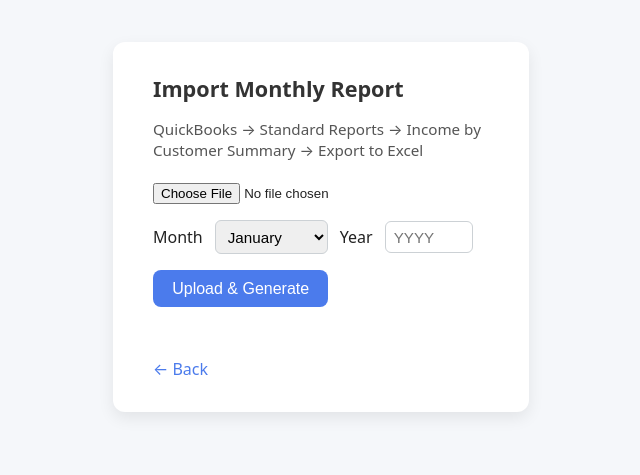
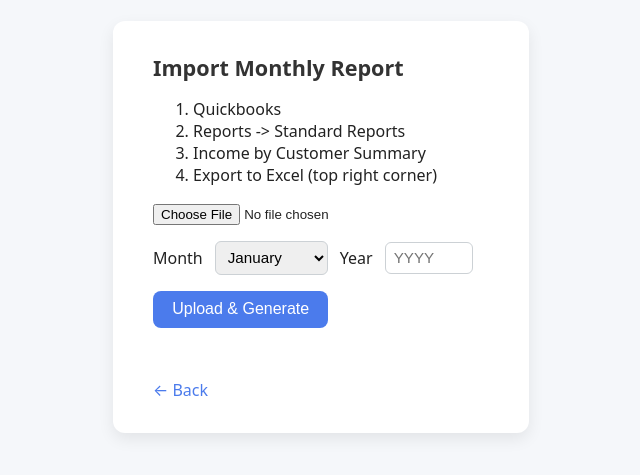
Before and after one commit to kawhileonard23/CommissionCalc, a website with bundled scripts: page public/pages/import.html in a window 1280 px wide. Shown: the part 173-648 px from the top of the page, without its empty margins (319-959 px from the left). Built offline with nearby package versions, Linux system fonts and the light colour scheme; a script that the page names is missing.

Commit message:
made instructions clearer

```diff
--- a/public/pages/import.html
+++ b/public/pages/import.html
@@ -10,7 +10,12 @@
   <!-- Everything lives inside a styled card -->
   <div id="card">
     <h1>Import Monthly Report</h1>
-    <h3>QuickBooks → Standard Reports → Income by Customer Summary → Export to Excel</h3>
+    <ol>
+      <li>Quickbooks</li>
+      <li>Reports -> Standard Reports</li>
+      <li>Income by Customer Summary</li>
+      <li>Export to Excel (top right corner)</li>
+    </ol>
 
     <input type="file" id="fileInput" accept=".xlsx,.xls" />
 
```
Also changed, not shown: public/pages/landing.html (+1 -1 lines), public/pages/sync.html (+8 -0 lines).
